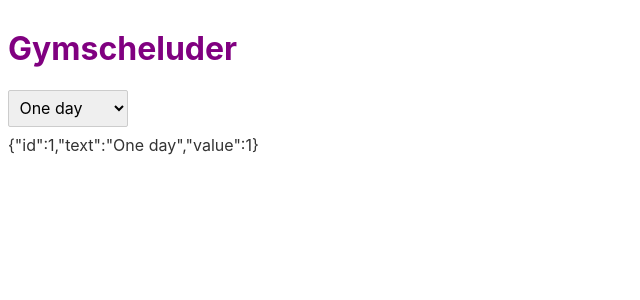
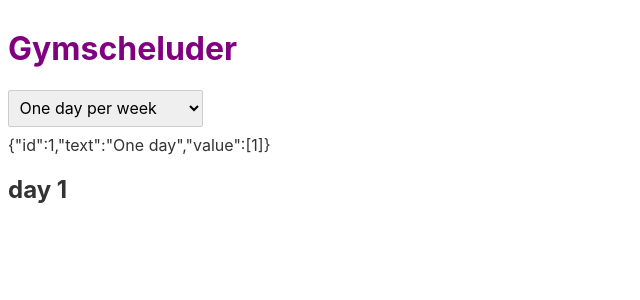
Before and after one commit to sandix34/Gymscheluder, a Svelte app: page / in a window 1280 px wide. Shown: the top 300 px of the page, without its empty margins (0-640 px from the left). Built offline with nearby package versions, Linux system fonts and the light colour scheme.

Commit message:
Ajouter dynamiquement une ou plusieurs instances de TrainingDay

```diff
--- a/src/components/TrainingDay.svelte
+++ b/src/components/TrainingDay.svelte
@@ -1,12 +1,14 @@
 <script>
+  import TrainingDayDetails from './TrainingDayDetails.svelte'
+
   const nbOfDays = [
-    { id: 1, text: "One day", value: 1 },
-    { id: 2, text: "Two days", value: 2 },
-    { id: 3, text: "Three days", value: 3 },
-    { id: 4, text: "Four day", value: 4 },
-    { id: 5, text: "Five days", value: 5 },
-    { id: 6, text: "Six days", value: 6 },
-    { id: 7, text: "Seven day", value: 7 }
+    { id: 1, text: "One day", value: [1] },
+    { id: 2, text: "Two days", value: [1, 2] },
+    { id: 3, text: "Three days", value: [1, 2, 3] },
+    { id: 4, text: "Four day", value: [1, 2, 3, 4] },
+    { id: 5, text: "Five days", value: [1, 2, 3, 4, 5] },
+    { id: 6, text: "Six days", value: [1, 2, 3, 4, 5, 6] },
+    { id: 7, text: "Seven day", value: [1, 2, 3, 4, 5, 6, 7] }
   ];
 
   let ndDaysTrainingPerWeek;
@@ -20,9 +22,19 @@
   <form>
     <select bind:value={ndDaysTrainingPerWeek}>
       {#each nbOfDays as day (day.id)}
-        <option value={day}>{day.text}</option>
+        <option value={day}>{day.text} per week</option>
       {/each}
     </select>
   </form>
    {JSON.stringify(ndDaysTrainingPerWeek)}
 </div>
+
+{#if ndDaysTrainingPerWeek}
+<div>
+  {#each ndDaysTrainingPerWeek.value as dayNumber, i}
+    <div>
+      <TrainingDayDetails title={ `day ${++i}` } />
+    </div>
+  { /each }
+</div>
+{/if}
--- /dev/null
+++ b/src/components/TrainingDayDetails.svelte
@@ -0,0 +1,17 @@
+<script>
+    export let title;
+    let exercise = {
+        activity: "",
+        sets: 4,
+        reps: 10
+    }
+
+    let exercices = [];
+
+</script>
+
+<style></style>
+
+<div>
+    <h2>{ title }</h2>
+</div>
```
